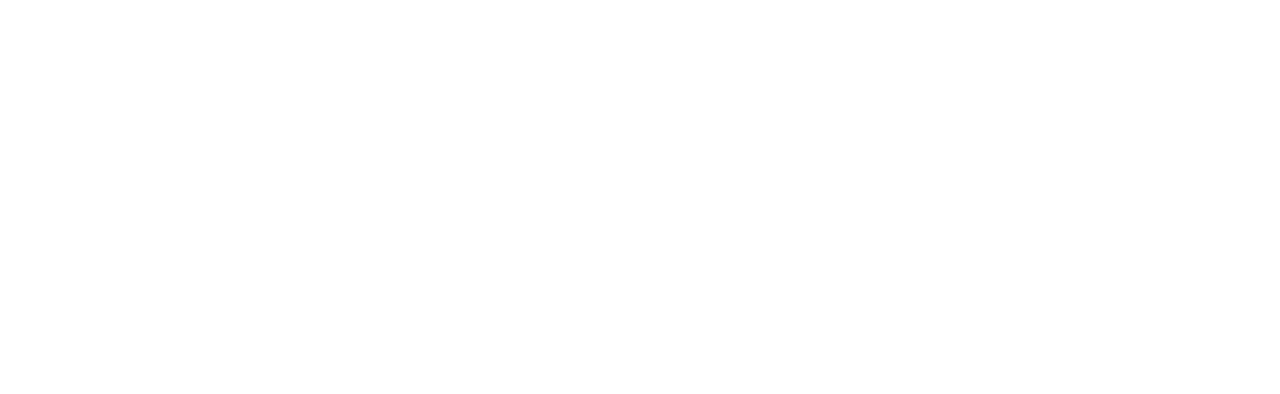
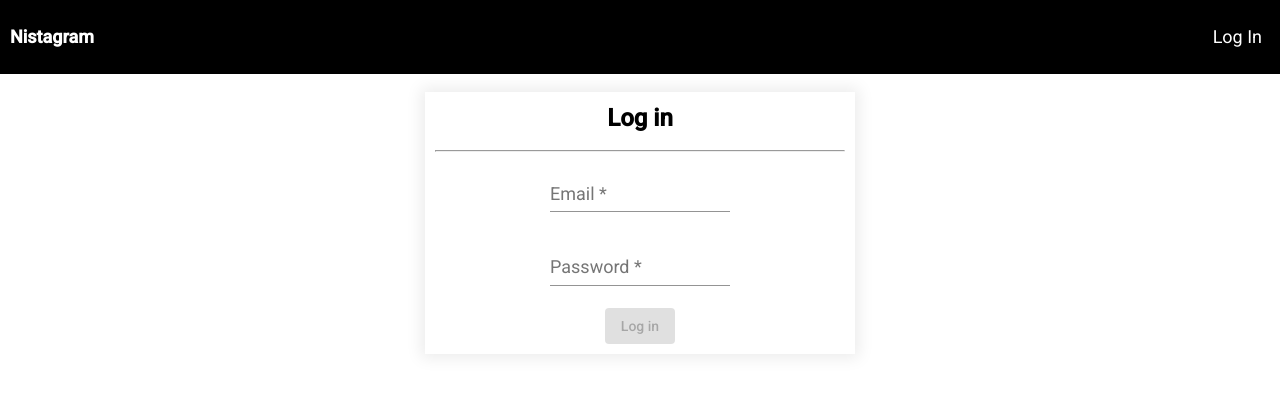
Before and after one commit to birdpersson/xws-ng, an Angular app in the folder xws-front/: page /login in a window 1280 px wide. Before the commit this address led to /. Shown: the top 394 px of the page. Built offline with nearby package versions, Linux system fonts and the light colour scheme.

Commit message:
Login page

```diff
--- a/xws-front/src/app/app-routing.module.ts
+++ b/xws-front/src/app/app-routing.module.ts
@@ -1,7 +1,11 @@
 import { NgModule } from '@angular/core';
 import { RouterModule, Routes } from '@angular/router';
+import { LoginComponent } from './login/login.component';
 
-const routes: Routes = [];
+
+const routes: Routes = [
+  { path: 'login', component: LoginComponent },
+];
 
 @NgModule({
   imports: [RouterModule.forRoot(routes)],
--- a/xws-front/src/app/app.component.html
+++ b/xws-front/src/app/app.component.html
@@ -1 +1,14 @@
-<router-outlet></router-outlet>
+<header>
+  <div class="header">
+    <a routerLink="/" class="logo">Nistagram</a>
+    <nav>
+      <ul>
+        <li><a href="#" routerLink="/login">Log In</a></li>
+      </ul>
+    </nav>
+  </div>
+</header>
+
+<div class="container">
+  <router-outlet></router-outlet>
+</div>
--- /dev/null
+++ b/xws-front/src/app/login/login.component.html
@@ -0,0 +1,17 @@
+<div class="formBox">
+    <h1><b>Log in</b></h1>
+    <form [formGroup]="loginForm" autocomplete="off">
+        <hr>
+
+        <mat-form-field>
+            <input matInput placeholder="Email" formControlName="email">
+        </mat-form-field>
+        <br>
+        <mat-form-field>
+            <input type="password" matInput placeholder="Password" formControlName="password">
+        </mat-form-field>
+
+        <br>
+        <button mat-raised-button [disabled]="loginForm.invalid" (click)="Login()">Log in</button>
+    </form>
+</div>
--- /dev/null
+++ b/xws-front/src/app/login/login.component.ts
@@ -0,0 +1,24 @@
+import { Component, OnInit } from '@angular/core';
+import { FormBuilder, FormGroup, Validators } from '@angular/forms';
+
+@Component({
+  selector: 'app-login',
+  templateUrl: './login.component.html',
+  styleUrls: ['./login.component.css']
+})
+export class LoginComponent implements OnInit {
+
+  public loginForm :FormGroup;
+
+  constructor(private fb: FormBuilder) { }
+
+  ngOnInit(): void {
+    this.loginForm=this.fb.group({
+      email: ['', [Validators.required]],
+      password: ['', [Validators.required ]]
+    })
+  }
+
+  Login(){}
+
+}
--- a/xws-front/src/styles.css
+++ b/xws-front/src/styles.css
@@ -1,4 +1,51 @@
-/* You can add global styles to this file, and also import other style files */
+body ,.mat-body, .mat-body-1, .mat-typography {
+    margin: 0;
+    font-size: 18px;
+}
 
-html, body { height: 100%; }
-body { margin: 0; font-family: Roboto, "Helvetica Neue", sans-serif; }
+.container {
+    width: 80%;
+    margin: 0 auto;
+}
+
+header {
+    background: black;
+    padding: 1.5em 0;
+}
+header a {
+    color: white;
+    text-decoration: none;
+}
+.logo {
+    font-weight: bold;
+    padding-left: 10px;
+}
+
+nav {
+    float: right;
+}
+nav ul {
+    list-style-type: none;
+    margin: 0;
+    display: flex;
+}
+nav ul li a {
+    padding: 1em;
+}
+nav ul li a:hover {
+    background: darken(black, 10%);
+}
+
+h1 {
+    margin-top: 2em;
+    font-size: 20px;
+}
+
+.formBox{
+    align-items: center;
+    text-align: center;
+    width: 40%;
+    margin: 1em auto;
+    padding:10px;
+    box-shadow:0 0 15px 4px rgba(0,0,0,0.08);
+}
```
Also changed, not shown: xws-front/src/app/app.module.ts (+14 -2 lines), xws-front/src/app/login/login.component.css (added), 1 other file (tests, documents, lock files or other folders).
